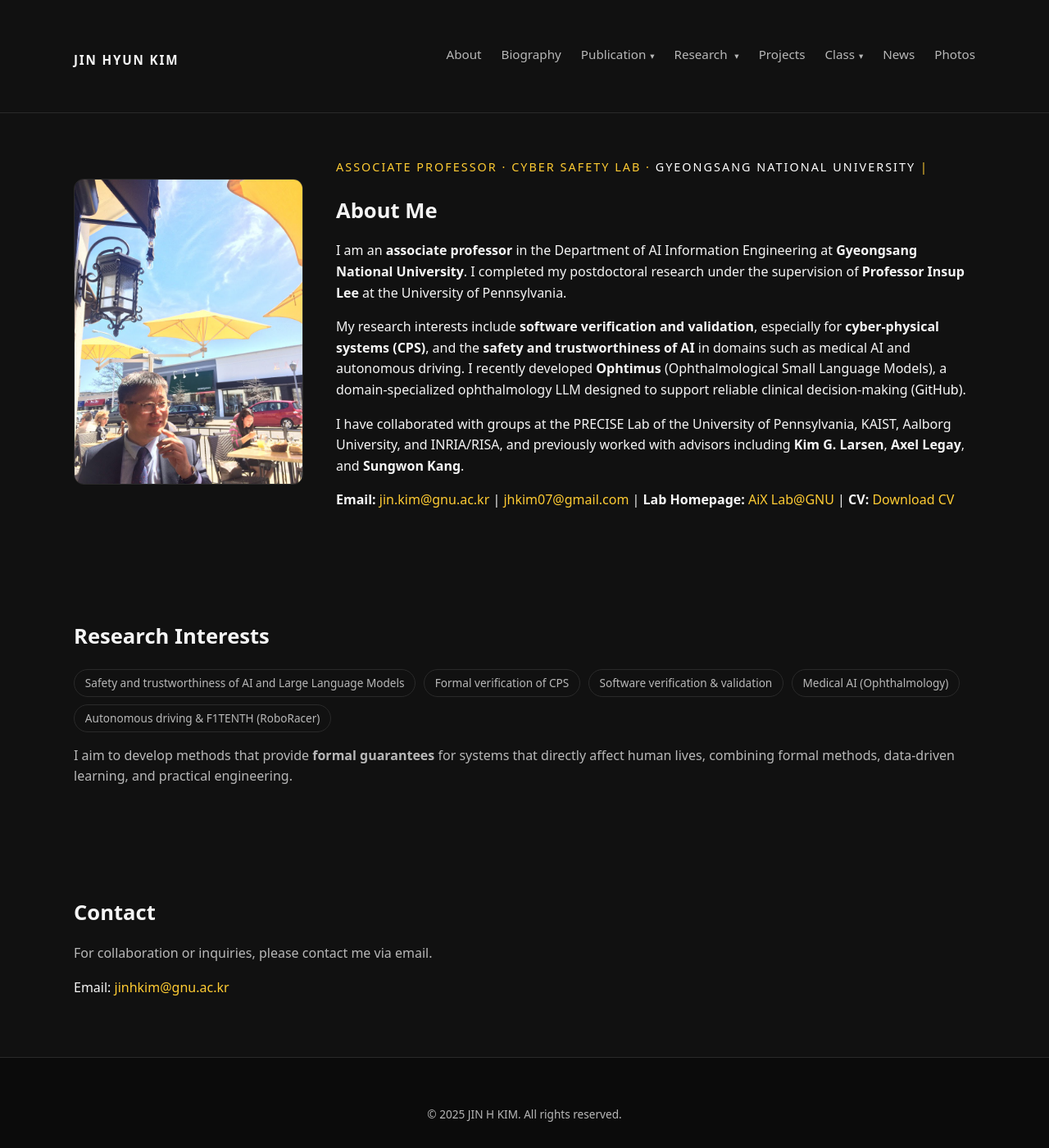
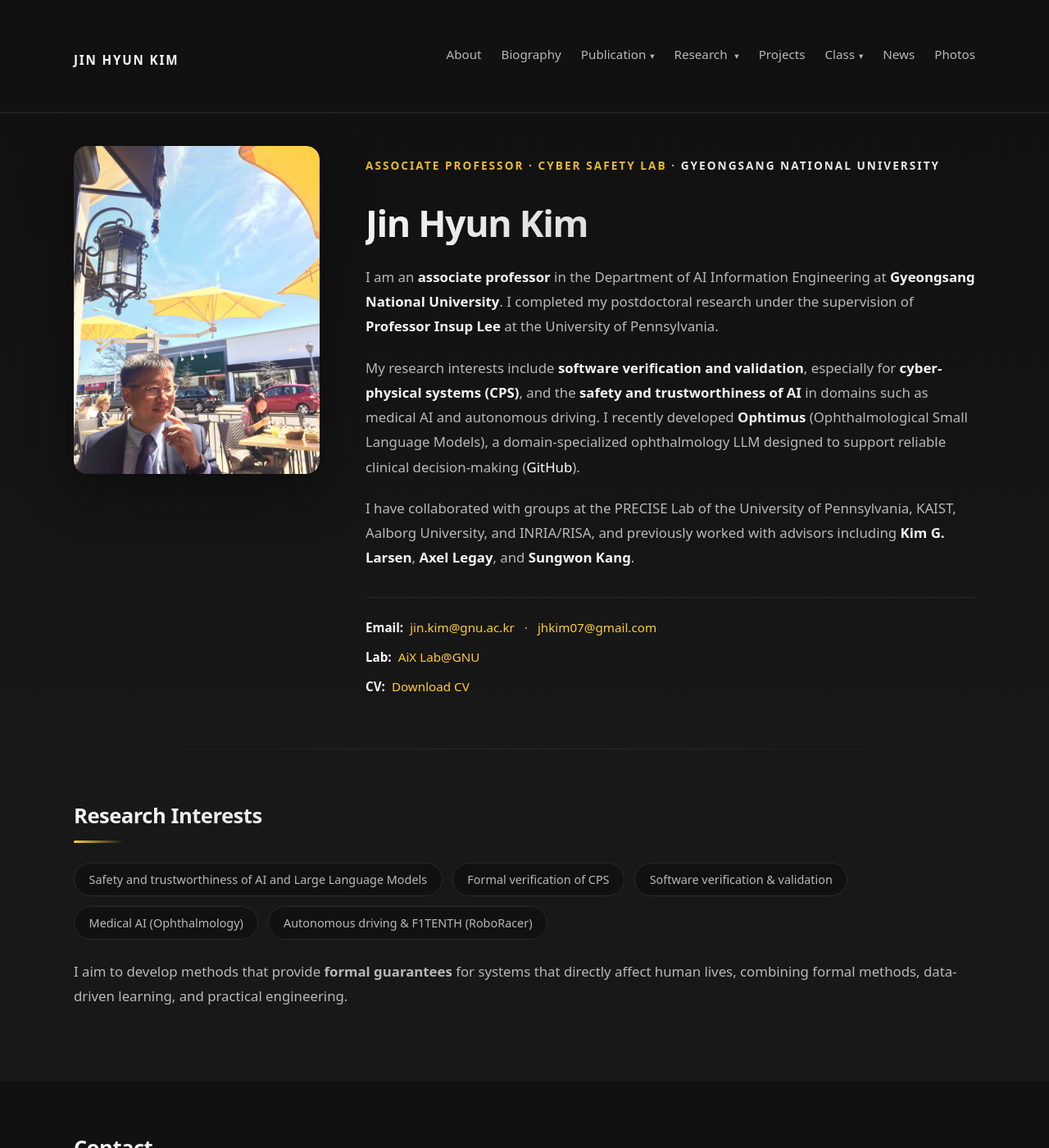
Before and after one commit to jhkim07/jhkim07.github.io, a Jekyll site: the page built from index.md, in a window 1280 px wide and 1400 px high. Shown: the whole window at 82% size. Built offline with Jekyll 4.4.1, drawn with Linux system fonts in a browser that asks for light colours.

Commit message:
Improve homepage design with enhanced typography, animations, and visual hierarchy

```diff
--- a/assets/css/styles.css
+++ b/assets/css/styles.css
@@ -14,6 +14,10 @@
   box-sizing: border-box;
 }
 
+html {
+  scroll-behavior: smooth;
+}
+
 html,
 body {
   margin: 0;
@@ -25,6 +29,7 @@ body {
   background: var(--bg);
   color: var(--text);
   line-height: 1.6;
+  overflow-x: hidden;
 }
 
 .container {
@@ -139,11 +144,52 @@ body {
 
 /* ===== SECTIONS ===== */
 .section {
-  padding: 3.5rem 0;
+  padding: 4.5rem 0;
+  position: relative;
+}
+
+.section-hero {
+  padding: 5rem 0 4rem;
+  background: linear-gradient(180deg, var(--bg) 0%, var(--bg-alt) 100%);
 }
 
 .section-alt {
   background: var(--bg-alt);
+  position: relative;
+}
+
+.section-alt::before {
+  content: '';
+  position: absolute;
+  top: 0;
+  left: 0;
+  right: 0;
+  height: 1px;
+  background: linear-gradient(90deg, transparent, var(--border), transparent);
+}
+
+.section-title {
+  font-size: 2rem;
+  font-weight: 700;
+  margin-bottom: 1.5rem;
+  letter-spacing: -0.02em;
+  background: linear-gradient(135deg, var(--text) 0%, var(--muted) 100%);
+  -webkit-background-clip: text;
+  -webkit-text-fill-color: transparent;
+  background-clip: text;
+  position: relative;
+  padding-bottom: 0.75rem;
+}
+
+.section-title::after {
+  content: '';
+  position: absolute;
+  bottom: 0;
+  left: 0;
+  width: 60px;
+  height: 3px;
+  background: linear-gradient(90deg, var(--accent), transparent);
+  border-radius: 2px;
 }
 
 .section h2 {
@@ -154,44 +200,198 @@ body {
 .section-text {
   color: var(--muted);
   max-width: auto;
+  line-height: 1.8;
+  font-size: 1.05rem;
 }
 
 /* ===== HERO ===== */
 .hero-grid {
   display: grid;
-  grid-template-columns: minmax(0, 280px) minmax(0, 1fr);
-  gap: 2.5rem;
-  align-items: center;
+  grid-template-columns: minmax(0, 300px) minmax(0, 1fr);
+  gap: 3.5rem;
+  align-items: start;
+  animation: fadeInUp 0.8s ease-out;
+}
+
+@keyframes fadeInUp {
+  from {
+    opacity: 0;
+    transform: translateY(20px);
+  }
+  to {
+    opacity: 1;
+    transform: translateY(0);
+  }
+}
+
+.hero-photo {
+  position: relative;
+}
+
+.photo-wrapper {
+  position: relative;
+  border-radius: 1rem;
+  overflow: hidden;
+  box-shadow: 0 20px 60px rgba(0, 0, 0, 0.4);
+  transition: transform 0.3s ease, box-shadow 0.3s ease;
+}
+
+.photo-wrapper::before {
+  content: '';
+  position: absolute;
+  top: 0;
+  left: 0;
+  right: 0;
+  bottom: 0;
+  background: linear-gradient(135deg, rgba(255, 204, 51, 0.1) 0%, transparent 50%);
+  z-index: 1;
+  pointer-events: none;
+}
+
+.photo-wrapper:hover {
+  transform: translateY(-5px);
+  box-shadow: 0 25px 70px rgba(255, 204, 51, 0.15);
 }
 
 .hero-photo img {
   width: 100%;
-  border-radius: 0.75rem;
-  border: 1px solid var(--border);
+  height: auto;
+  display: block;
+  border-radius: 1rem;
   object-fit: cover;
+  transition: transform 0.3s ease;
+}
+
+.photo-wrapper:hover img {
+  transform: scale(1.02);
+}
+
+.hero-text {
+  display: flex;
+  flex-direction: column;
+  gap: 1.5rem;
 }
 
 .tagline {
-  font-size: 0.9rem;
-  letter-spacing: 0.14em;
+  font-size: 0.85rem;
+  letter-spacing: 0.15em;
   text-transform: uppercase;
   color: var(--accent);
+  font-weight: 600;
+  margin-bottom: 0.5rem;
+  opacity: 0.9;
+}
+
+.hero-title {
+  font-size: 2.8rem;
+  font-weight: 700;
+  margin: 0;
+  letter-spacing: -0.03em;
+  line-height: 1.2;
+  background: linear-gradient(135deg, var(--text) 0%, var(--muted) 100%);
+  -webkit-background-clip: text;
+  -webkit-text-fill-color: transparent;
+  background-clip: text;
+}
+
+.hero-content {
+  display: flex;
+  flex-direction: column;
+  gap: 1.25rem;
+}
+
+.hero-content p {
+  color: var(--muted);
+  line-height: 1.8;
+  font-size: 1.05rem;
+  margin: 0;
+}
+
+.hero-content strong {
+  color: var(--text);
+  font-weight: 600;
+}
+
+.contact-info {
+  display: flex;
+  flex-direction: column;
+  gap: 0.75rem;
+  margin-top: 0.5rem;
+  padding-top: 1.5rem;
+  border-top: 1px solid var(--border);
+}
+
+.contact-item {
+  display: flex;
+  align-items: center;
+  gap: 0.5rem;
+  flex-wrap: wrap;
+  font-size: 0.95rem;
+}
+
+.contact-item strong {
+  color: var(--text);
+  font-weight: 600;
+  min-width: fit-content;
+}
+
+.contact-item a {
+  color: var(--accent);
+  text-decoration: none;
+  transition: color 0.2s ease, opacity 0.2s ease;
+}
+
+.contact-item a:hover {
+  color: var(--text);
+  opacity: 1;
+}
+
+.contact-item .separator {
+  color: var(--muted);
+  margin: 0 0.25rem;
 }
 
 /* ===== PILLS ===== */
 .pill-list {
   display: flex;
   flex-wrap: wrap;
-  gap: 0.6rem;
-  margin: 1.2rem 0 1rem;
+  gap: 0.75rem;
+  margin: 1.5rem 0 1.5rem;
 }
 
 .pill {
-  padding: 0.3rem 0.8rem;
+  padding: 0.5rem 1.1rem;
   border-radius: 999px;
   border: 1px solid var(--border);
-  font-size: 0.85rem;
+  font-size: 0.9rem;
   color: var(--muted);
+  background: var(--bg);
+  transition: all 0.3s ease;
+  cursor: default;
+  position: relative;
+  overflow: hidden;
+}
+
+.pill::before {
+  content: '';
+  position: absolute;
+  top: 0;
+  left: -100%;
+  width: 100%;
+  height: 100%;
+  background: linear-gradient(90deg, transparent, rgba(255, 204, 51, 0.1), transparent);
+  transition: left 0.5s ease;
+}
+
+.pill:hover {
+  border-color: var(--accent);
+  color: var(--text);
+  transform: translateY(-2px);
+  box-shadow: 0 4px 12px rgba(255, 204, 51, 0.15);
+}
+
+.pill:hover::before {
+  left: 100%;
 }
 
 /* ===== TABLE ===== */
@@ -219,12 +419,19 @@ body {
 }
 
 /* ===== CONTACT ===== */
+.contact-email {
+  font-size: 1.05rem;
+}
+
 .contact-email a {
   color: var(--accent);
   text-decoration: none;
+  transition: color 0.2s ease;
+  font-weight: 500;
 }
 
 .contact-email a:hover {
+  color: var(--text);
   text-decoration: underline;
 }
 
@@ -263,10 +470,42 @@ body {
 
   .hero-grid {
     grid-template-columns: 1fr;
+    gap: 2rem;
+  }
+
+  .hero-photo {
+    max-width: 280px;
+    margin: 0 auto;
+  }
+
+  .hero-title {
+    font-size: 2.2rem;
+  }
+
+  .section-title {
+    font-size: 1.6rem;
   }
 
   .section {
-    padding: 2.5rem 0;
+    padding: 3rem 0;
+  }
+
+  .section-hero {
+    padding: 3.5rem 0 3rem;
+  }
+
+  .contact-info {
+    gap: 0.5rem;
+  }
+
+  .contact-item {
+    flex-direction: column;
+    align-items: flex-start;
+    gap: 0.25rem;
+  }
+
+  .contact-item .separator {
+    display: none;
   }
 }
 
--- a/index.md
+++ b/index.md
@@ -6,55 +6,59 @@ title: "Home"
 <section id="about" class="section section-hero">
   <div class="container hero-grid">
     <div class="hero-photo">
-      <!-- 나중에 assets/images로 옮겨도 됨 -->
-      <img src="{{ '/assets/images/main-photo.jpg' | relative_url }}" alt="Jin H Kim">
+      <div class="photo-wrapper">
+        <img src="{{ '/assets/images/main-photo.jpg' | relative_url }}" alt="Jin H Kim">
+      </div>
     </div>
     <div class="hero-text">
-      <p class="tagline">Associate Professor · Cyber Safety Lab · <a href="https://gnu.ac.kr">Gyeongsang National University</a> | </p>
-      <h2>About Me</h2>
-      <p>
-        I am an <strong>associate professor</strong> in the Department of AI Information Engineering
-        at <strong>Gyeongsang National University</strong>. I completed my postdoctoral research
-        under the supervision of <strong>Professor Insup Lee</strong> at the University of Pennsylvania.
-      </p>
+      <p class="tagline">Associate Professor · Cyber Safety Lab · <a href="https://gnu.ac.kr">Gyeongsang National University</a></p>
+      <h1 class="hero-title">Jin Hyun Kim</h1>
+      <div class="hero-content">
+        <p>
+          I am an <strong>associate professor</strong> in the Department of AI Information Engineering
+          at <strong>Gyeongsang National University</strong>. I completed my postdoctoral research
+          under the supervision of <strong>Professor Insup Lee</strong> at the University of Pennsylvania.
+        </p>
 
-      <p>
-        My research interests include <strong>software verification and validation</strong>, especially for
-        <strong>cyber-physical systems (CPS)</strong>, and the <strong>safety and trustworthiness of AI</strong>
-        in domains such as medical AI and autonomous driving. I recently developed
-        <strong>Ophtimus</strong> (Ophthalmological Small Language Models), a domain-specialized ophthalmology LLM
-        designed to support reliable clinical decision-making
-        (<a href="https://github.com/jinkimh/Ophtimus-Ophthalmology-LLM" target="_blank">GitHub</a>).
-      </p>
+        <p>
+          My research interests include <strong>software verification and validation</strong>, especially for
+          <strong>cyber-physical systems (CPS)</strong>, and the <strong>safety and trustworthiness of AI</strong>
+          in domains such as medical AI and autonomous driving. I recently developed
+          <strong>Ophtimus</strong> (Ophthalmological Small Language Models), a domain-specialized ophthalmology LLM
+          designed to support reliable clinical decision-making
+          (<a href="https://github.com/jinkimh/Ophtimus-Ophthalmology-LLM" target="_blank">GitHub</a>).
+        </p>
 
-      <p>
-        I have collaborated with groups at the PRECISE Lab of the University of Pennsylvania, KAIST,
-        Aalborg University, and INRIA/RISA, and previously worked with advisors including
-        <strong>Kim G. Larsen</strong>, <strong>Axel Legay</strong>, and <strong>Sungwon Kang</strong>.
-      </p>
+        <p>
+          I have collaborated with groups at the PRECISE Lab of the University of Pennsylvania, KAIST,
+          Aalborg University, and INRIA/RISA, and previously worked with advisors including
+          <strong>Kim G. Larsen</strong>, <strong>Axel Legay</strong>, and <strong>Sungwon Kang</strong>.
+        </p>
+      </div>
 
-        <!-- ⭐ Updated contact section with LinkedIn + CV -->
-      <p class="contact-email">
-        <strong>Email:</strong>
-        <a href="mailto:jin.kim@gnu.ac.kr">jin.kim@gnu.ac.kr</a> |
-        <a href="mailto:jhkim07@gmail.com">jhkim07@gmail.com</a> |
-        <strong>Lab Homepage:</strong>
-        <a href="https://aix.gnu.ac.kr" target="_blank">
-          AiX Lab@GNU
-        </a> |
-        <strong>CV:</strong>
-        <a href="{{ '/assets/cv.pdf' | relative_url }}" target="_blank">
-          Download CV
-        </a>
-      </p>
-
+      <div class="contact-info">
+        <div class="contact-item">
+          <strong>Email:</strong>
+          <a href="mailto:jin.kim@gnu.ac.kr">jin.kim@gnu.ac.kr</a>
+          <span class="separator">·</span>
+          <a href="mailto:jhkim07@gmail.com">jhkim07@gmail.com</a>
+        </div>
+        <div class="contact-item">
+          <strong>Lab:</strong>
+          <a href="https://aix.gnu.ac.kr" target="_blank">AiX Lab@GNU</a>
+        </div>
+        <div class="contact-item">
+          <strong>CV:</strong>
+          <a href="{{ '/assets/cv.pdf' | relative_url }}" target="_blank">Download CV</a>
+        </div>
+      </div>
     </div>
   </div>
 </section>
 
-<section id="research" class="section">
+<section id="research" class="section section-alt">
   <div class="container">
-    <h2>Research Interests</h2>
+    <h2 class="section-title">Research Interests</h2>
     <div class="pill-list">
       <span class="pill">Safety and trustworthiness of AI and Large Language Models</span>
       <span class="pill">Formal verification of CPS</span>
@@ -72,7 +76,7 @@ title: "Home"
 
 <section id="contact" class="section">
   <div class="container">
-    <h2>Contact</h2>
+    <h2 class="section-title">Contact</h2>
     <p class="section-text">
       For collaboration or inquiries, please contact me via email.
     </p>
```
